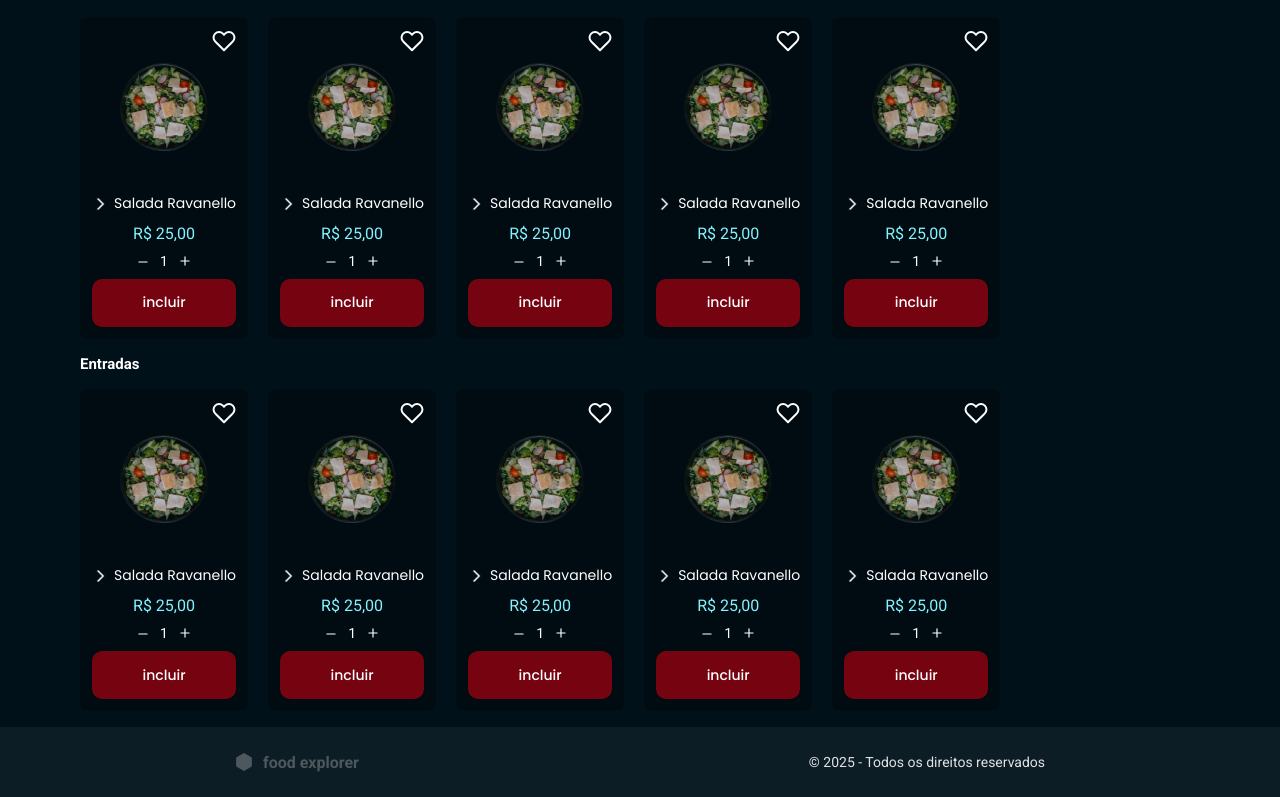
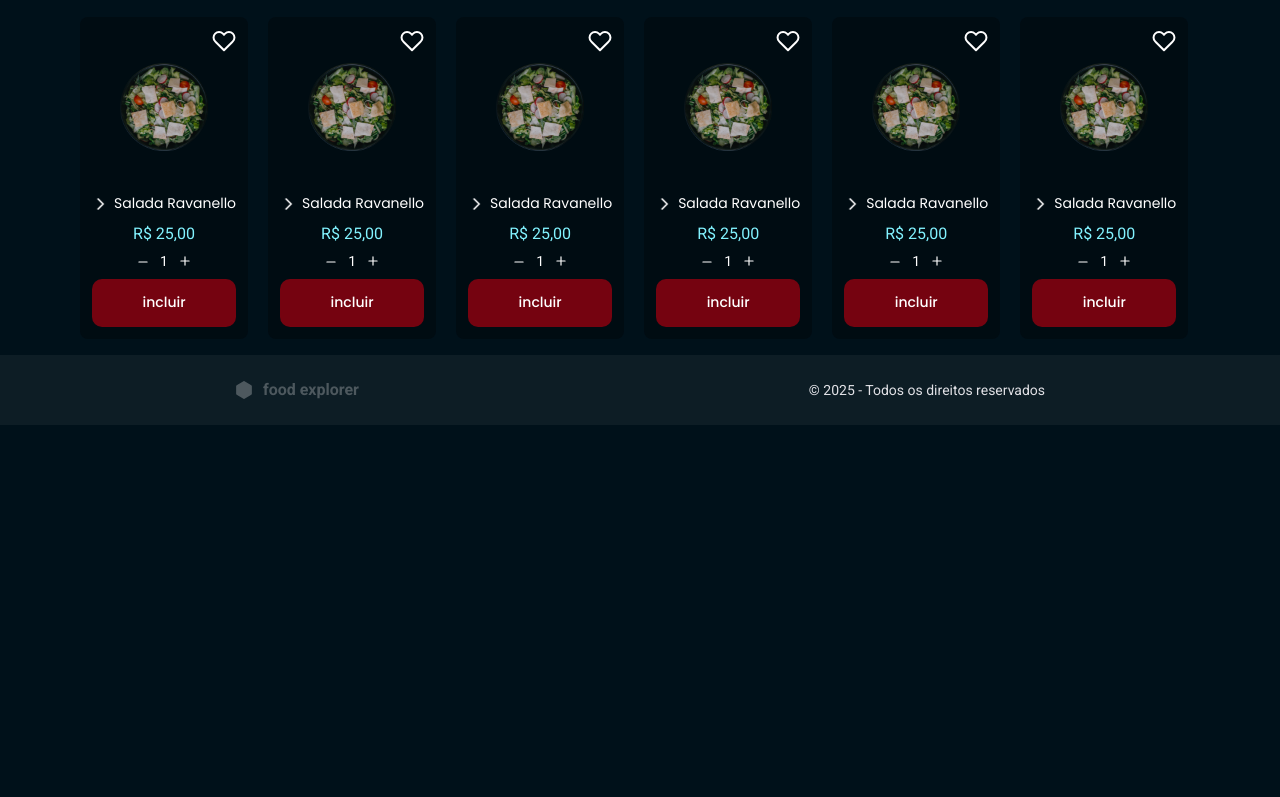
Before and after one commit to phrsilva/food-explorer-frontend, a React (Vite) app: page / in a window 1280 px wide. Shown: the part 1083-1880 px from the top of the page. After the commit the page ends 1508 px from the top, so only its background shows below. Built offline with nearby package versions, Linux system fonts and the light colour scheme.

Commit message:
repetição no carrossel da página desktop

```diff
--- a/src/paginas/principal/index.jsx
+++ b/src/paginas/principal/index.jsx
@@ -26,6 +26,8 @@ export function Principal() {
                         <SwiperSlide style={{ width: "auto" }}><CartaoPrato /></SwiperSlide>
                         <SwiperSlide style={{ width: "auto" }}><CartaoPrato /></SwiperSlide>
                         <SwiperSlide style={{ width: "auto" }}><CartaoPrato /></SwiperSlide>
+                        <SwiperSlide style={{ width: "auto" }}><CartaoPrato /></SwiperSlide>
+                        <SwiperSlide style={{ width: "auto" }}><CartaoPrato /></SwiperSlide>
                 </Swiper>
             </Secao>
 
@@ -36,6 +38,8 @@ export function Principal() {
                     loop={true}
                     >
                         {/* Componentes CartaoPrato dentro dos slides */}
+                        <SwiperSlide style={{ width: "auto" }}><CartaoPrato /></SwiperSlide>
+                        <SwiperSlide style={{ width: "auto" }}><CartaoPrato /></SwiperSlide>
                         <SwiperSlide style={{ width: "auto" }}><CartaoPrato /></SwiperSlide>
                         <SwiperSlide style={{ width: "auto" }}><CartaoPrato /></SwiperSlide>
                         <SwiperSlide style={{ width: "auto" }}><CartaoPrato /></SwiperSlide>
@@ -56,19 +60,6 @@ export function Principal() {
                         <SwiperSlide style={{ width: "auto" }}><CartaoPrato /></SwiperSlide>
                         <SwiperSlide style={{ width: "auto" }}><CartaoPrato /></SwiperSlide>
                         <SwiperSlide style={{ width: "auto" }}><CartaoPrato /></SwiperSlide>
-                </Swiper>
-            </Secao>
-
-            <Secao title="Entradas">
-                <Swiper
-                    spaceBetween={20}
-                    slidesPerView="auto" // Exibe múltiplos slides ao mesmo tempo
-                    loop={true}
-                    >
-                        {/* Componentes CartaoPrato dentro dos slides */}
-                        <SwiperSlide style={{ width: "auto" }}><CartaoPrato /></SwiperSlide>
-                        <SwiperSlide style={{ width: "auto" }}><CartaoPrato /></SwiperSlide>
-                        <SwiperSlide style={{ width: "auto" }}><CartaoPrato /></SwiperSlide>
                         <SwiperSlide style={{ width: "auto" }}><CartaoPrato /></SwiperSlide>
                         <SwiperSlide style={{ width: "auto" }}><CartaoPrato /></SwiperSlide>
                 </Swiper>
```
